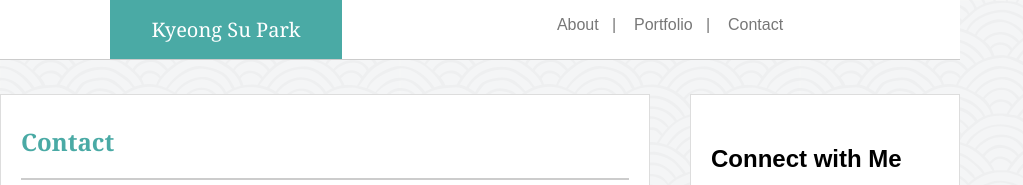
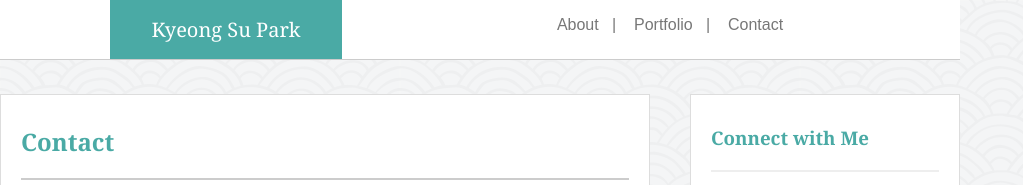
Before and after one commit to ksp499/Basic-Portfolio, a plain HTML site: page contact.html in a window 1280 px wide. Shown: the top 185 px of the page, without its empty margins (0-1023 px from the left). Drawn offline with Linux system fonts and the light colour scheme.

Commit message:
minor changes

```diff
--- a/contact.html
+++ b/contact.html
@@ -30,7 +30,7 @@
 		</p>
 	</section>
 	<aside>
-		<h2>Connect with Me</h2>
+		<h3>Connect with Me</h3>
 		<p>
 			<a href="https://github.com/ksp499">
 				<img src="assets/images/github-icon.png" width="60px" height="60px">
```
Also changed, not shown: portfolio.html (+1 -1 lines).
